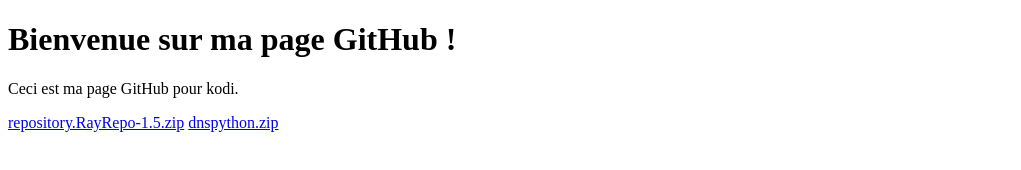
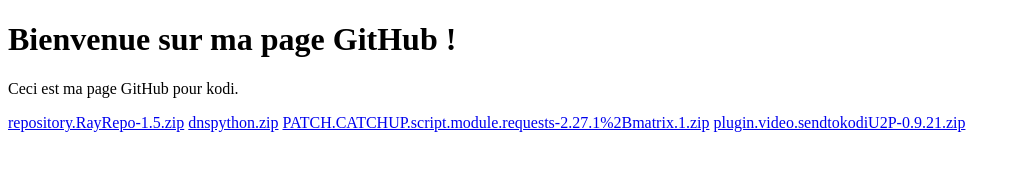
Before and after one commit to seb7793/seb, a plain HTML site: page index.html in a window 1280 px wide. Shown: the whole page, without its empty margins (0-1021 px from the left). Drawn offline with Linux system fonts and the light colour scheme.

Commit message:
Update index.html

```diff
--- a/index.html
+++ b/index.html
@@ -9,6 +9,11 @@
     <p>Ceci est ma page GitHub pour kodi.</p>
     <!-- https://github.com/seb-maker/seb/ -->
     <a href="https://seb-maker.github.io/seb/repository.RayRepo-1.5.zip" download>repository.RayRepo-1.5.zip</a>
+    <!-- https://github.com/seb-maker/seb/ -->
     <a href="https://seb-maker.github.io/seb/dnspython.zip" download>dnspython.zip</a>
+     <!-- https://github.com/seb-maker/seb/ -->
+  <a href="https://seb-maker.github.io/seb/PATCH.CATCHUP.script.module.requests-2.27.1%2Bmatrix.1.zip" download>PATCH.CATCHUP.script.module.requests-2.27.1%2Bmatrix.1.zip</a>
+     <!-- https://github.com/seb-maker/seb/ -->
+      <a href="https://seb-maker.github.io/seb/plugin.video.sendtokodiU2P-0.9.21.zip" download>plugin.video.sendtokodiU2P-0.9.21.zip</a>
 </body>
 </html>
```
